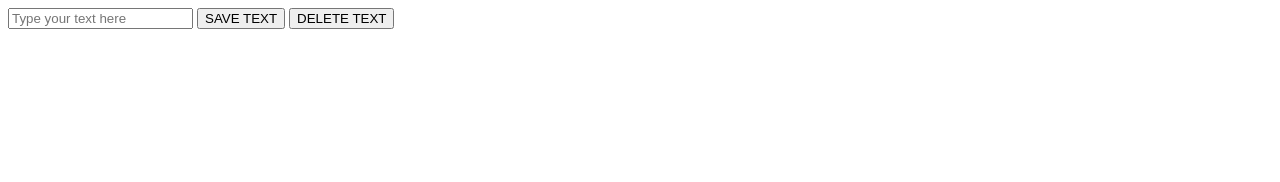
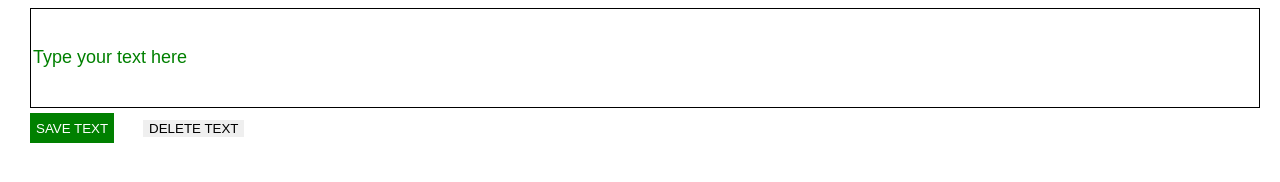
Before and after one commit to Jerrywiz/Brainy, a plain HTML site: page textUpdate.html in a window 1280 px wide. Drawn offline with Linux system fonts and the light colour scheme.

Commit message:
style changes

```diff
--- a/index.css
+++ b/index.css
@@ -1,3 +1,33 @@
 #error{
 color: red;
 }
+*{
+  margin-left: 10px;
+  margin-right: 15px;
+  border: 0;
+  box-sizing: border-box;
+}
+#input-el{
+  width: 100%;
+  height: 100px;
+  border: 1.5px solid black;
+}
+#input-btn{
+  background-color: green;
+  color: white;
+  height: 30px;
+  margin-top: 5px;
+}
+::placeholder{
+  color: green;
+  font-size: 18px;
+
+}
+ul li {
+  list-style-type: none;
+  background-color: green;
+  color: white;
+}
+li{
+  margin-top: 20px;
+}
```
